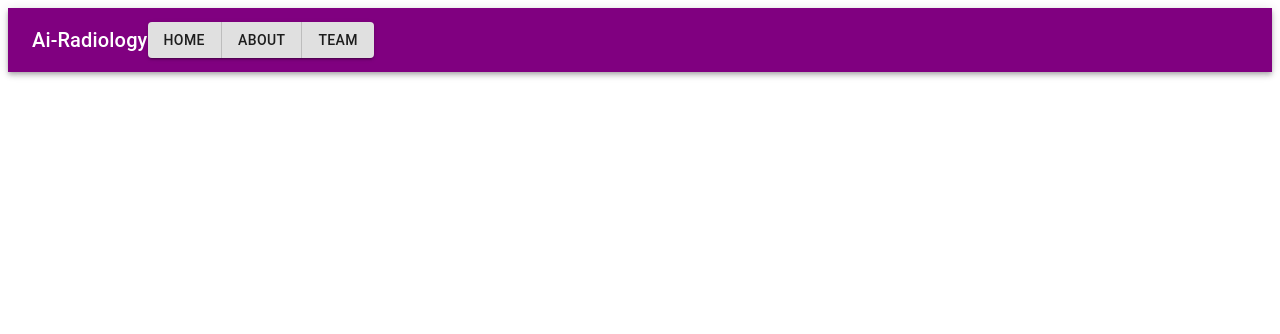
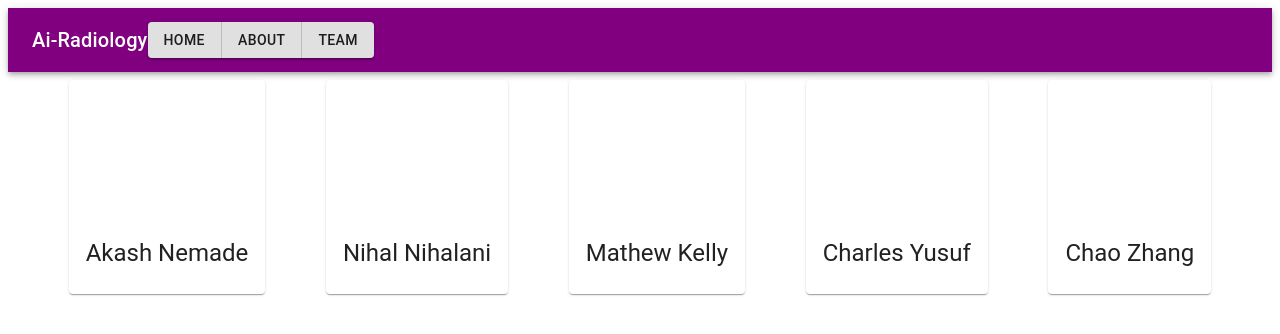
Before and after one commit to nihalnihalani/aws-pytorch, a React (Create React App) app: page /team in a window 1280 px wide. Shown: the top 334 px of the page. Built offline with nearby package versions, Linux system fonts and the light colour scheme.

Commit message:
new pages

```diff
--- /dev/null
+++ b/src/components/cards/TeamCard.jsx
@@ -0,0 +1,43 @@
+import React from 'react';
+import { makeStyles } from '@material-ui/core/styles';
+import Card from '@material-ui/core/Card';
+import CardActionArea from '@material-ui/core/CardActionArea';
+import CardActions from '@material-ui/core/CardActions';
+import CardContent from '@material-ui/core/CardContent';
+import CardMedia from '@material-ui/core/CardMedia';
+import Button from '@material-ui/core/Button';
+import Typography from '@material-ui/core/Typography';
+
+const useStyles = makeStyles({
+    root: {
+      maxWidth: 345,
+      padding:1
+    },
+    media: {
+      height: 140,
+    },
+  });
+
+  export default function MediaCard1({title, image, content}) {
+    const classes = useStyles();
+
+    return (
+      <Card className={classes.root}>
+        <CardActionArea>
+          <CardMedia
+            className={classes.media}
+            image={image}
+            title={title}
+          />
+          <CardContent>
+            <Typography gutterBottom variant="h5" component="h2">
+              {title}
+            </Typography>
+            <Typography variant="body2" color="textSecondary" component="p">
+              {content}
+            </Typography>
+          </CardContent>
+        </CardActionArea>
+      </Card>
+    );
+  }
--- a/src/components/navbar/navbar.jsx
+++ b/src/components/navbar/navbar.jsx
@@ -6,10 +6,11 @@ import {Link} from 'react-router-dom'
 
 const useStyles = makeStyles((theme) => ({
     button:{
-        justifyContent:"flex-end"
+
         },
     appbar:{
         backgroundColor:'purple',
+        marginTop:0
     }
 }))
 
--- a/src/pages/Team.jsx
+++ b/src/pages/Team.jsx
@@ -1,14 +1,38 @@
 import React from 'react';
 import Navbar from '../components/navbar/navbar';
+import MediaCard1 from '../components/cards/TeamCard';
 import { Grid } from '@material-ui/core';
 
 export default function Team(){
     return(
         <div>
-            <Grid container direction='column'>
+            <Grid container direction='column' justify='space-evenly' spacing='1'>
                 <Grid item>
                     <Navbar/>
                 </Grid>
+                <Grid item container justify='space-evenly' >
+                <Grid item>
+                    <MediaCard1 title={'Akash Nemade'}
+                    content={''}
+                     />
+                </Grid>
+                <Grid item>
+                    <MediaCard1 title={'Nihal Nihalani'}
+                    content={''}/>
+                </Grid>
+                <Grid item>
+                    <MediaCard1 title={'Mathew Kelly'}
+                    content={''}/>
+                </Grid>
+                <Grid item>
+                    <MediaCard1 title={'Charles Yusuf'}
+                    content={''}/>
+                </Grid>
+                <Grid item >
+                    <MediaCard1 title={'Chao Zhang'}
+                    content={''}/>
+                </Grid>
+            </Grid>
             </Grid>
         </div>
     );
```
